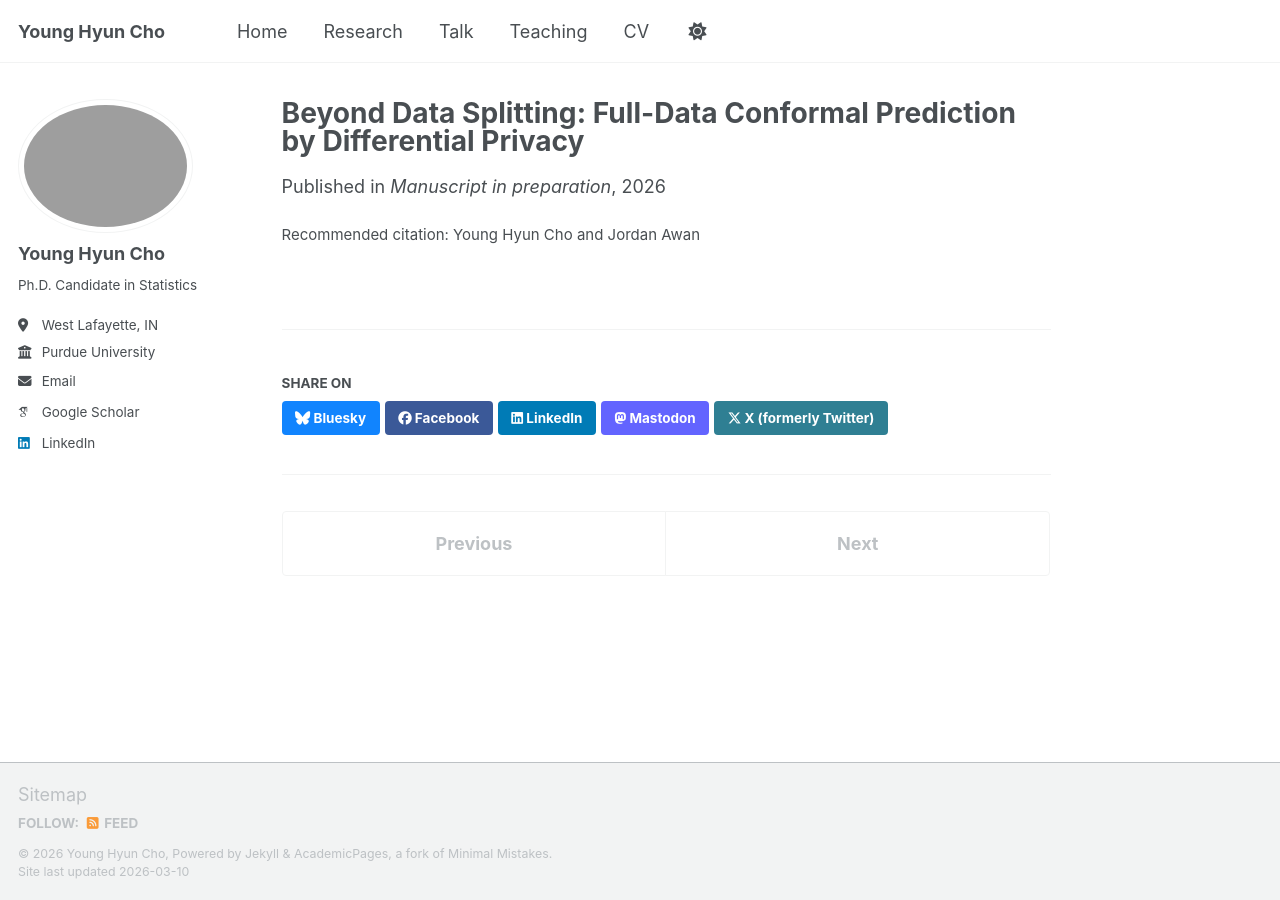
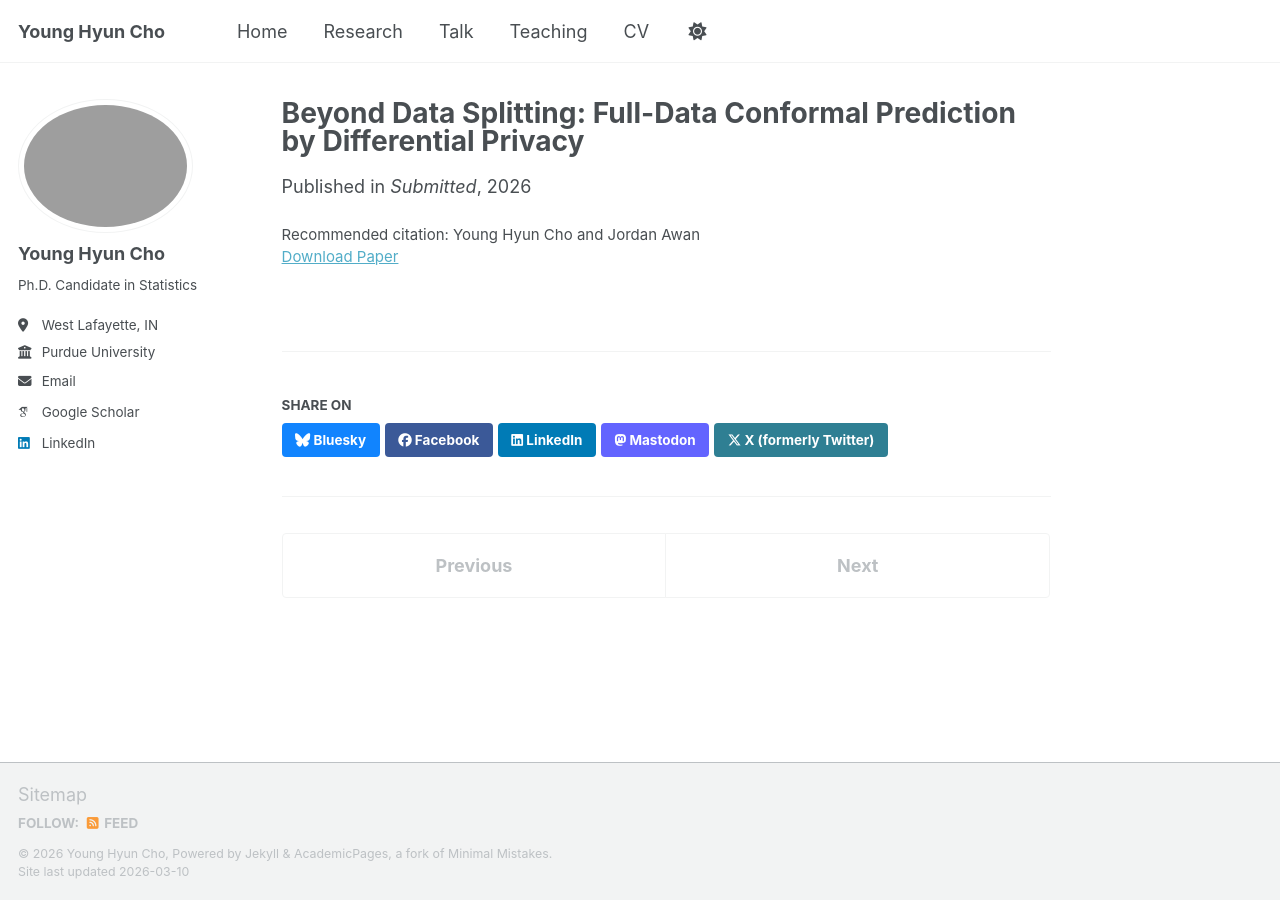
Before and after one commit to yhcho-stat/young, a Jekyll site: the page built from _publications/2026-01-01-beyond-data-splitting.md, in a window 1280 px wide. Built offline with Jekyll 4.4.1, drawn with Linux system fonts in a browser that asks for light colours; some web fonts are replaced; a script bundle is joined from its source files by our own code; library files that are not in the unit come from our copies.

Commit message:
Update 2026-01-01-beyond-data-splitting.md

```diff
--- a/_publications/2026-01-01-beyond-data-splitting.md
+++ b/_publications/2026-01-01-beyond-data-splitting.md
@@ -2,11 +2,12 @@
 title: "Beyond Data Splitting: Full-Data Conformal Prediction by Differential Privacy"
 authors: "Young Hyun Cho and Jordan Awan"
 collection: publications
-category: inprep
+category: preprints
 permalink: /publication/beyond-data-splitting-full-data-conformal-prediction/
-date: 2026-01-01
+date: 2026-03-08
 pub_status: "inprogress"
-venue: "Manuscript in preparation"
+venue: "Submitted"
+paperurl: "https://arxiv.org/pdf/2603.07522"
 citation: "Young Hyun Cho and Jordan Awan"
 award: "Winner, 2026 ASA Student Paper Award (Statistical Learning and Data Science Section)"
 ---
```
